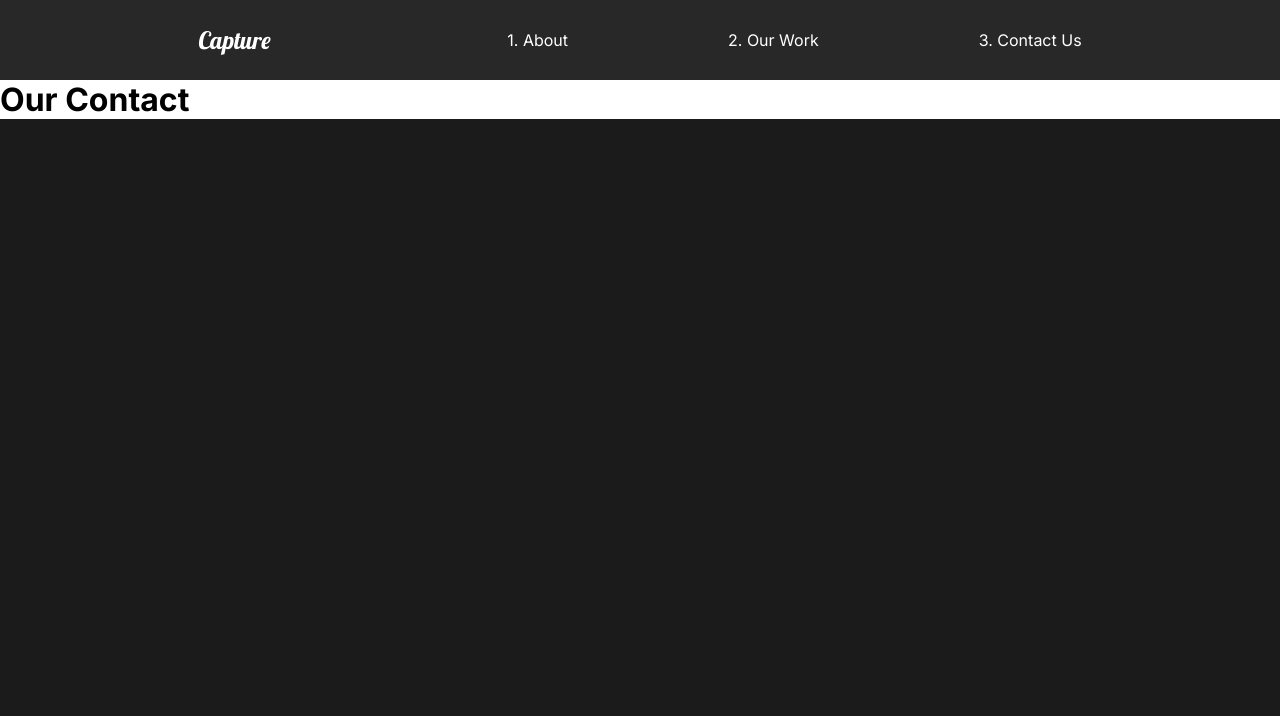
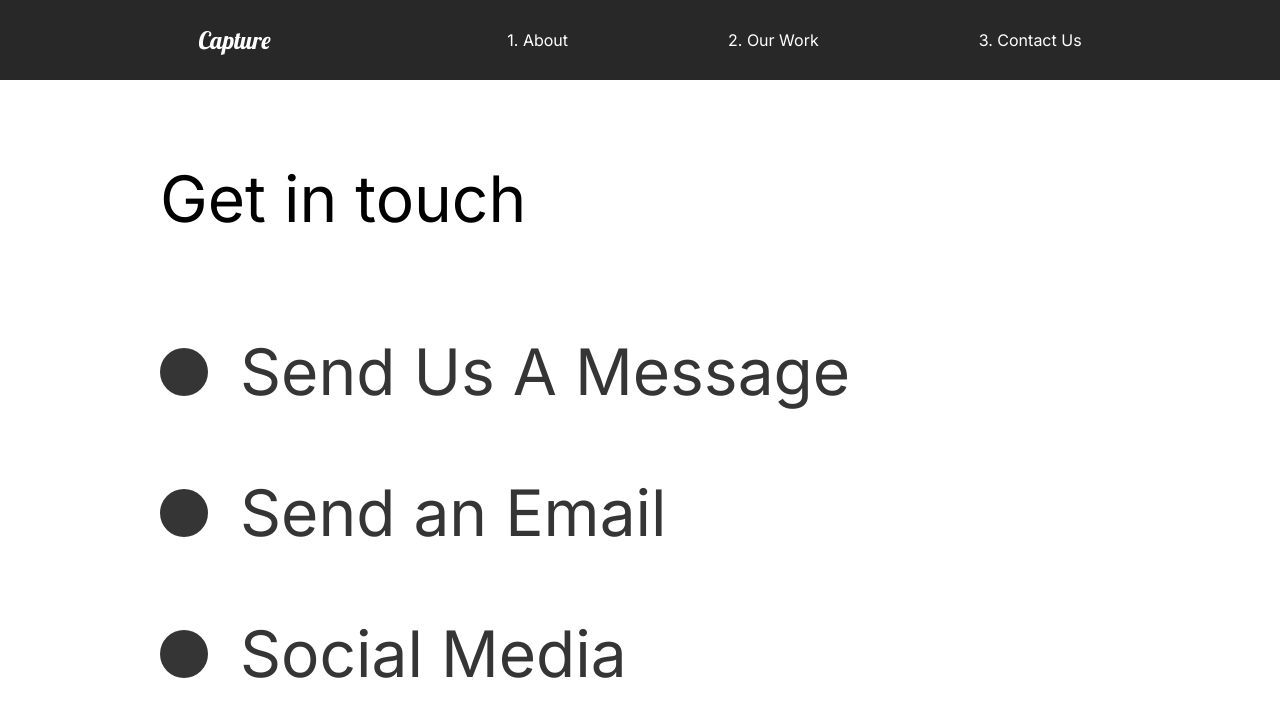
Before and after one commit to ArturUlman/creative-react-course-capture, a React (Create React App) app: page /contact in a window 1280 px wide. Shown: the top 716 px of the page. Built offline with nearby package versions, Linux system fonts and the light colour scheme.

Commit message:
15. contact section anim

```diff
--- a/src/pages/ContactUs.js
+++ b/src/pages/ContactUs.js
@@ -1,20 +1,78 @@
 import React from "react";
 //animation
 import { motion } from "framer-motion";
-import { pageAnimation } from "../animation";
+import { pageAnimation, titleAnim } from "../animation";
+import styled from "styled-components";
 
 const ContactUs = () => {
   return (
-    <motion.div
+    <ContactStyle
       variants={pageAnimation}
       initial="hidden"
       animate="show"
       exit="exit"
       style={{ background: "#fff" }}
     >
-      <h1>Our Contact</h1>
-    </motion.div>
+      <Title>
+        <Hide>
+          <motion.h2 variants={titleAnim}>Get in touch</motion.h2>
+        </Hide>
+      </Title>
+      <div>
+        <Hide>
+          <Social variants={titleAnim}>
+            <Circle />
+
+            <h2>Send Us A Message</h2>
+          </Social>
+        </Hide>
+        <Hide>
+          <Social variants={titleAnim}>
+            <Circle />
+
+            <h2>Send an Email</h2>
+          </Social>
+        </Hide>
+        <Hide>
+          <Social variants={titleAnim}>
+            <Circle />
+
+            <h2>Social Media</h2>
+          </Social>
+        </Hide>
+      </div>
+    </ContactStyle>
   );
 };
 
+const ContactStyle = styled(motion.div)`
+  padding: 5rem 10rem;
+  color: #353535;
+  min-height: 90vh;
+`;
+
+const Title = styled.div`
+  margin-bottom: 4rem;
+  color: black;
+`;
+
+const Hide = styled.div`
+  overflow: hidden;
+`;
+
+const Circle = styled.div`
+  border-radius: 50%;
+  width: 3rem;
+  height: 3rem;
+  background: #353535;
+`;
+
+const Social = styled(motion.div)`
+  display: flex;
+  align-items: center;
+  h2 {
+    margin: 2rem;
+  }
+`;
+
 export default ContactUs;
--- a/src/pages/OurWork.js
+++ b/src/pages/OurWork.js
@@ -12,7 +12,6 @@
   slider,
   pageAnimation,
   fade,
-  scrollReveal,
   photoAnim,
   lineAnim,
 } from "../animation";
@@ -44,12 +43,7 @@
           </Hide>
         </Link>
       </Movie>
-      <Movie
-        ref={element}
-        variants={scrollReveal}
-        animate={controls}
-        initial="hidden"
-      >
+      <Movie ref={element} variants={fade} animate={controls} initial="hidden">
         <h2>The Racer</h2>
         <motion.div variants={lineAnim} className="line"></motion.div>
         <Link to="/work/the-racer">
@@ -58,7 +52,7 @@
       </Movie>
       <Movie
         ref={element2}
-        variants={scrollReveal}
+        variants={fade}
         animate={controls2}
         initial="hidden"
       >
```
